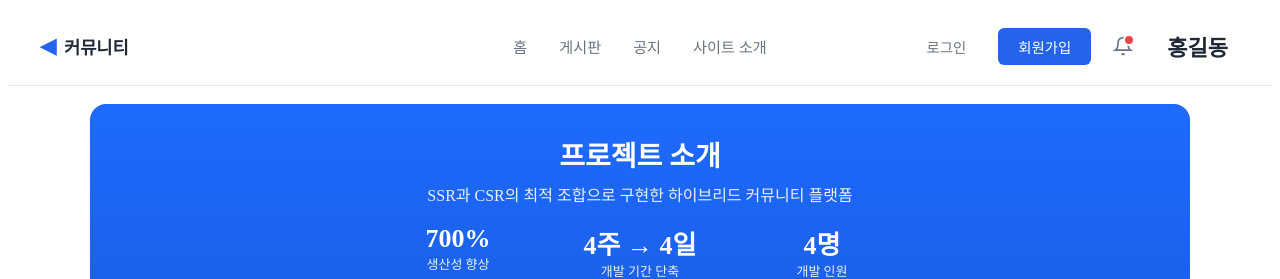
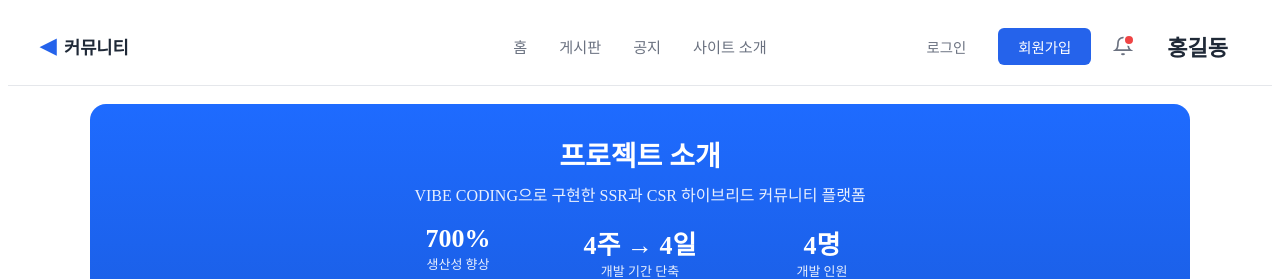
Before and after one commit to ljw155070-a11y/community, a React (Vite) app in the folder frontend/: page /about in a window 1280 px wide. Shown: the top 279 px of the page. Built offline with nearby package versions, Linux system fonts and the light colour scheme.

Commit message:
design : 디자인 수정

```diff
--- a/frontend/src/components/about/About.jsx
+++ b/frontend/src/components/about/About.jsx
@@ -212,7 +212,7 @@ export default function About() {
       {/* ✅ 1) 상단 프로젝트 소개(고정) */}
       <section className="hero">
         <h1>프로젝트 소개</h1>
-        <p>SSR과 CSR의 최적 조합으로 구현한 하이브리드 커뮤니티 플랫폼</p>
+        <p>VIBE CODING으로 구현한 SSR과 CSR 하이브리드 커뮤니티 플랫폼</p>
 
         <div className="hero-metrics">
           <div className="m">
```
